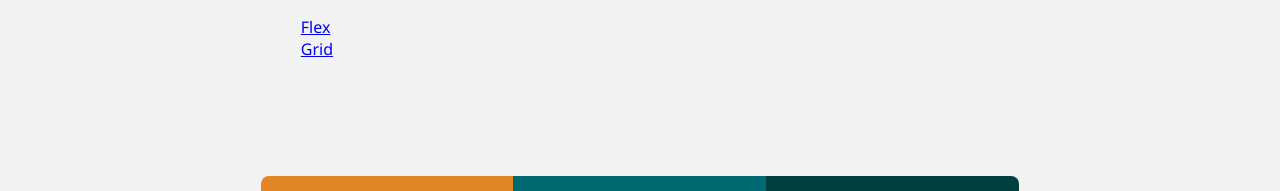
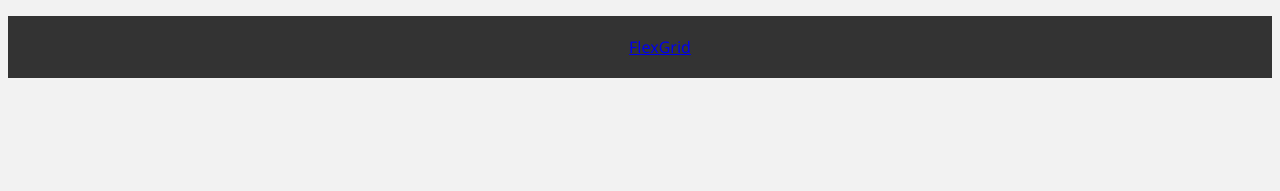
Before and after one commit to theblaisecode/FlexBox, a plain HTML site: page index.html in a window 1280 px wide. Shown: the top 191 px of the page. Drawn offline with Linux system fonts and the light colour scheme.

Commit message:
Update style.css

```diff
--- a/style.css
+++ b/style.css
@@ -6,6 +6,23 @@ body {
     font-family: 'Segoe UI', Tahoma, Geneva, Verdana, sans-serif;
     color: #f4f4f4;
     background: #f2f2f2;
+}
+
+header {
+    background: #333;
+    color: #fff;
+}
+
+ul {
+    display: flex;
+    justify-content: center;
+    list-style: none;
+}
+
+ul li a {
+    padding: 20px 0;
+    cursor: pointer;
+    display: inline-block;
 }
 
 .container {
```
